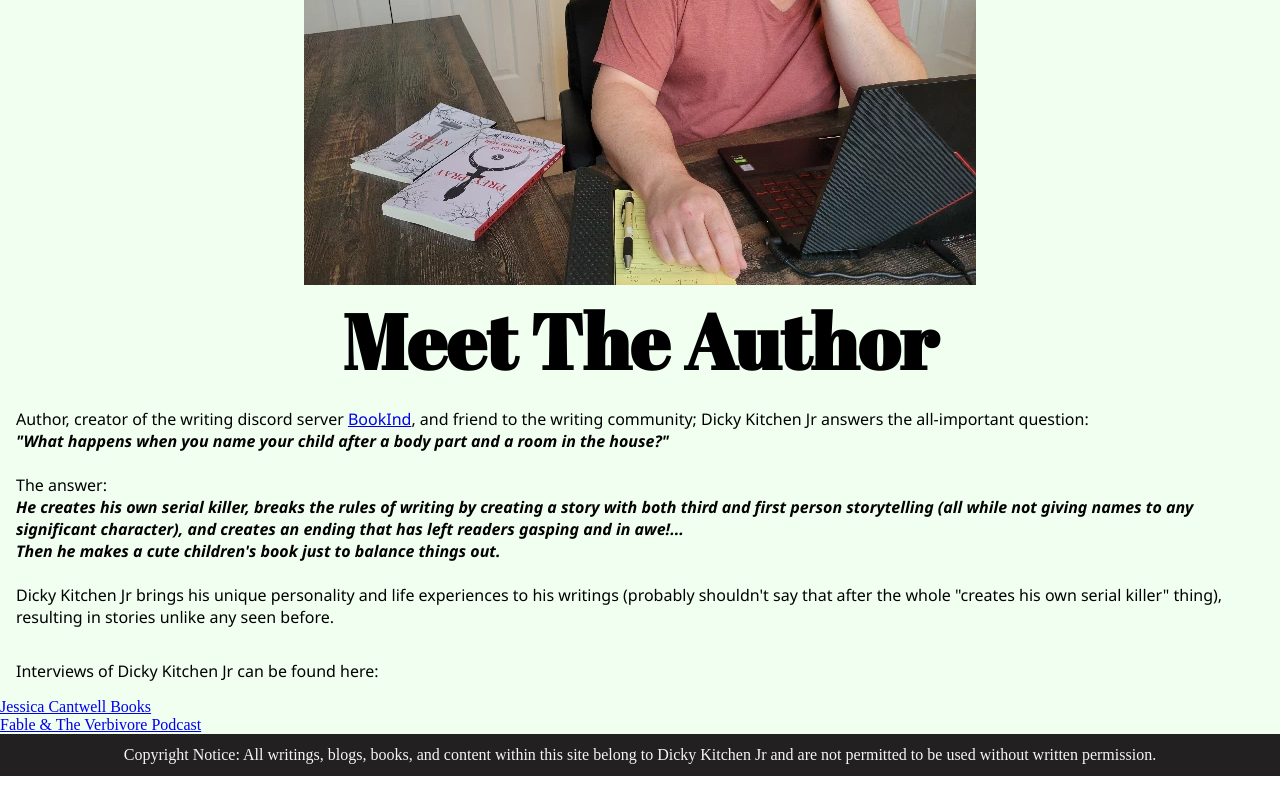
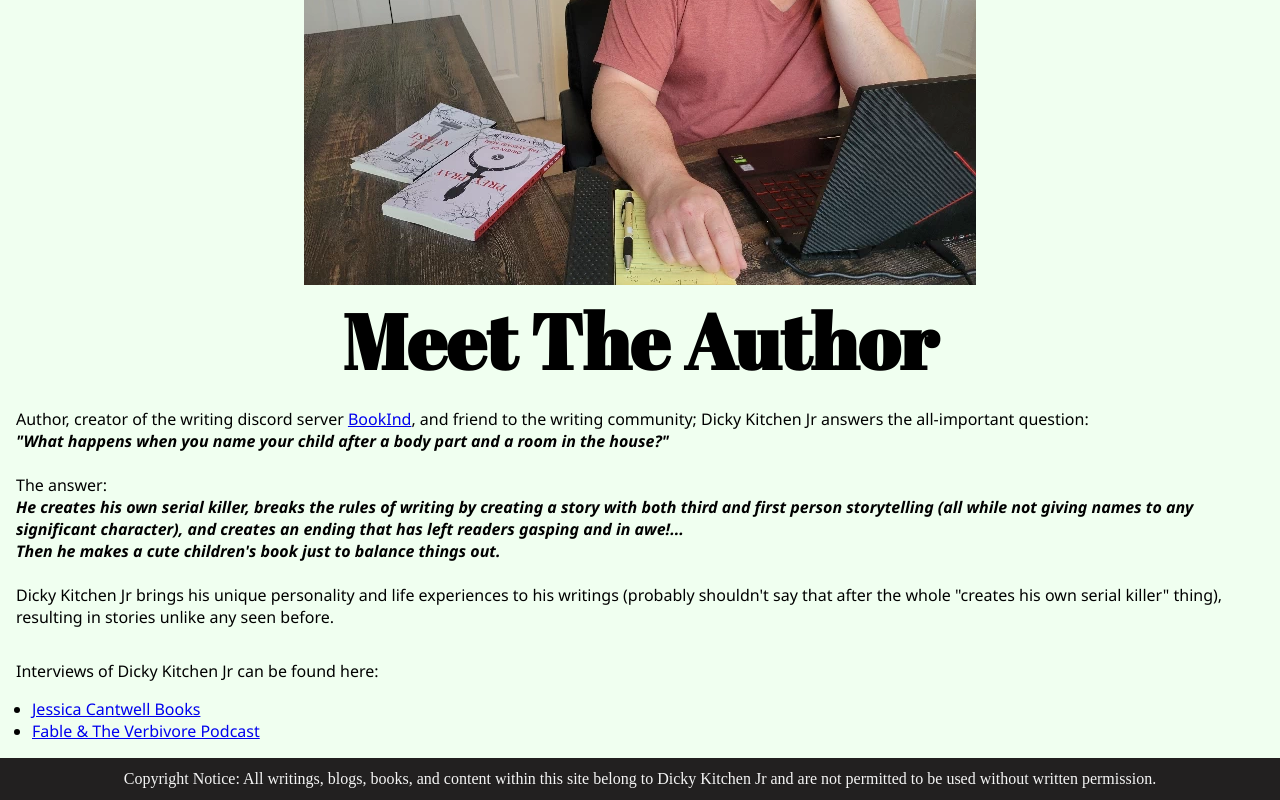
Before and after one commit to DickyKitchenJr/author-site-version-2, a React (Create React App) app in the folder author-v2/: page /about in a window 1280 px wide. Shown: the part 368-1168 px from the top of the page. Before the commit the page ends 1144 px from the top, so only its background shows below. Built offline with nearby package versions, Linux system fonts and the light colour scheme.

Commit message:
Update About.css

```diff
--- a/author-v2/src/Components/About.css
+++ b/author-v2/src/Components/About.css
@@ -43,3 +43,10 @@
     font-style: italic;
     font-weight: bold;
 }
+
+.about-ul{
+    font-family: 'Segoe UI', Tahoma, Geneva, Verdana, sans-serif;
+    padding-left: 1rem;
+    padding-bottom: 1rem;
+    margin-left: 1rem;
+}
```
